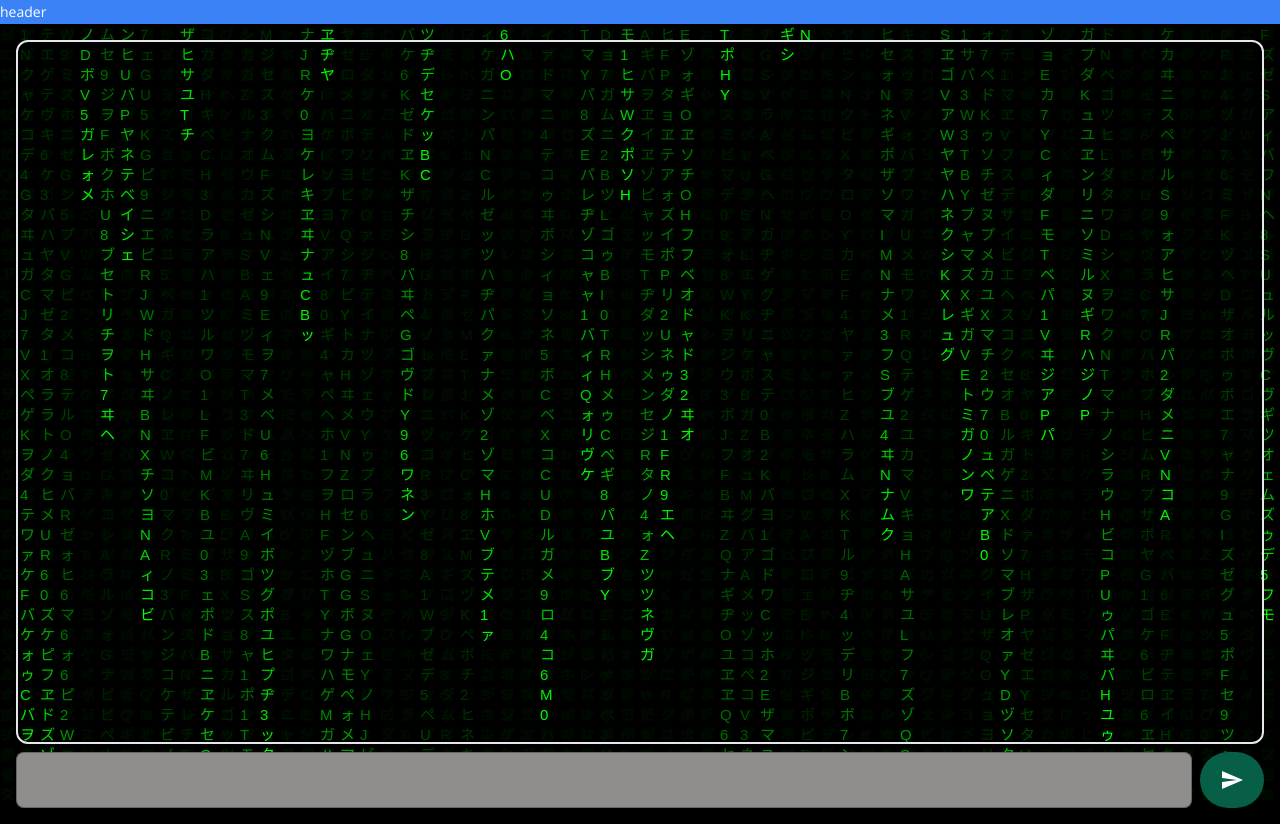
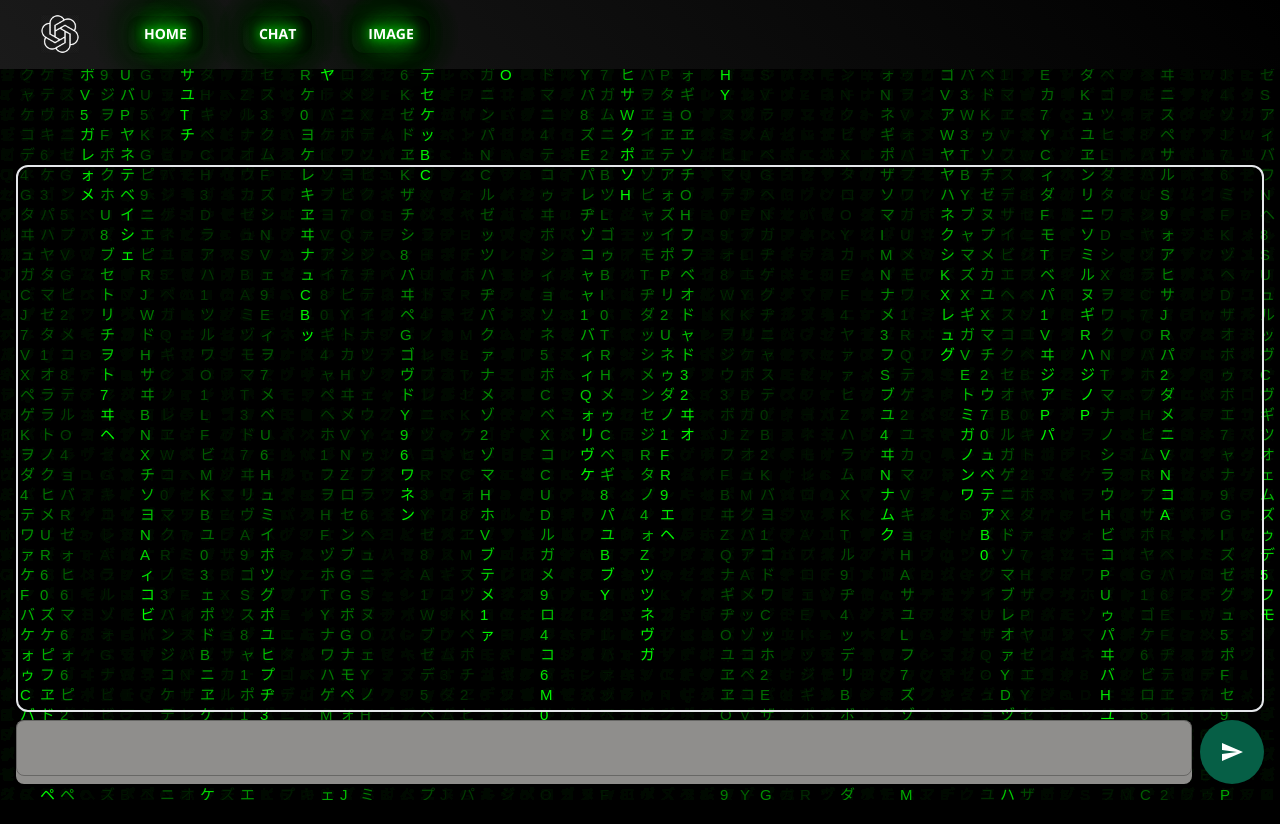
Before and after one commit to nrnbt/matrix-verse, a Next.js app: page /chat in a window 1280 px wide. After the commit the page ends 800 px from the top, so only its background shows below. Built offline with nearby package versions, Linux system fonts and the light colour scheme.

Commit message:
fixing layouts

```diff
--- a/src/assets/styles/global.css
+++ b/src/assets/styles/global.css
@@ -79,6 +79,11 @@
 			font-family: 'Segoe UI', Tahoma, Geneva, Verdana, sans-serif;
       background: linear-gradient(45deg, #1a1a1a, #000);
 }
+
+.bg-dark-transparent {
+  background: linear-gradient(45deg, #1a1a1a, #000);
+}
+
 @keyframes glow {
   from {
     text-shadow: 0 0 10px #0F0, 0 0 20px #0F0, 0 0 30px #0F0, 0 0 40px #0F0, 0 0 50px #0F0, 0 0 60px #0F0, 0 0 70px #0F0;
--- /dev/null
+++ b/src/components/page-components/Navigations.tsx
@@ -0,0 +1,53 @@
+import { Button } from '@mui/material'
+import Link from 'next/link'
+import { useRouter } from 'next/router'
+import { FunctionComponent } from 'react'
+
+interface Props {
+  className?: string
+}
+
+const Navigations: FunctionComponent<Props> = ({ className }) => {
+  const router = useRouter()
+  return (
+    <div className={className}>
+      {router.pathname !== '/' && (
+        <Button
+          variant='contained'
+          className='neon-text'
+        >
+          <Link
+            href={{
+              pathname: '/'
+            }}
+          ><a className='font-bold'>home</a>
+          </Link>
+        </Button>
+      )}
+      <Button
+        variant='contained'
+        className='neon-text'
+      >
+        <Link
+          href={{
+            pathname: '/chat'
+          }}
+        ><a className='font-bold'>chat</a>
+        </Link>
+      </Button>
+      <Button
+        variant='contained'
+        className='neon-text '
+      >
+        <Link
+          href={{
+            pathname: '/image'
+          }}
+        ><a className='font-bold'>image</a>
+        </Link>
+      </Button>
+    </div>
+  )
+}
+
+export default Navigations
--- a/src/layouts/Matrix.tsx
+++ b/src/layouts/Matrix.tsx
@@ -1,7 +1,7 @@
-import { Button } from '@mui/material'
-import Link from 'next/link'
+import Navigations from '@/components/page-components/Navigations'
+import cn from 'classnames'
 import { useRouter } from 'next/router'
-import React, { useRef, useEffect, FunctionComponent } from 'react'
+import { FunctionComponent, useEffect, useRef } from 'react'
 
 const MatrixRain: FunctionComponent = ({ children }) => {
   const canvasRef = useRef<HTMLCanvasElement>(null)
@@ -42,16 +42,25 @@ const MatrixRain: FunctionComponent = ({ children }) => {
   }, [])
 
   return (
-    <div style={{ position: 'relative' }}>
-      <canvas ref={canvasRef} style={{ position: 'absolute', top: 0, left: 0, zIndex: 0 }} width={window.innerWidth} height={window.innerHeight} />
-      <div style={{ position: 'absolute', bottom: 0, left: 0, zIndex: 1, width: '100%', height: '100%', backgroundColor: 'rgba(255, 255, 255, 0.5)' }}>
-        {router.pathname !== '/' && (
-          <div className='bg-blue-500'>
-            header
+    <div className='flex flex-col items-center h-screen relative'>
+      <canvas ref={canvasRef} style={{ position: 'static', top: 0, left: 0, zIndex: 0 }} width={window.innerWidth} height={window.innerHeight} />
+      {router.pathname !== '/matrix' && (
+        <div className='absolute flex flex-col justify-center items-center h-full w-full'>
+          <div className='static flex flex-col h-full '>
+            {router.pathname !== '/' && (
+              <div className='flex items-center bg-dark-transparent px-10 py-2 gap-10 w-screen' onClick={() => console.log('you clicked')}>
+                <img className='h-10 w-10' src='/icons/gpt-icon.png' alt='gpt-icon' />
+                <Navigations className='flex gap-10 justify-end m-2' />
+              </div>
+            )}
+            <div className={cn('flex bottom-0 pt-20 h-full justify-center items-center w-full')}>
+              <div className='flex justify-center items-center h-full w-full'>
+                {children}
+              </div>
+            </div>
           </div>
-        )}
-        {children}
-      </div>
+        </div>
+      )}
     </div>
   )
 }
--- a/src/pages/chat.tsx
+++ b/src/pages/chat.tsx
@@ -40,12 +40,12 @@ const ChatPage: FunctionComponent = () => {
       <Head>
         <title>Chat GPT 3.5 turbo</title>
       </Head>
-      <div className='flex flex-col justify-center items-center h-screen w-screen overflow-y-auto gap-2 p-4'>
-        <div className='flex flex-col h-full w-full border-2 overflow-y-auto rounded-xl'>
+      <div className='flex flex-col h-full justify-center items-center overflow-y-auto w-screen gap-2 p-4'>
+        <div className='flex flex-col w-full h-full border-2 overflow-y-auto rounded-xl'>
           {messages !== undefined && messages.length > 0 && messages.map((msg, idx) => (
             <div key={idx} className={cn('flex', msg.role === 'user' ? 'justify-end' : 'justify-start')}>
               <p
-                className={cn('flex flex-col text-xl p-4 m-7 w-fit rounded-lg max-w-7xl',
+                className={cn('flex flex-col text-xl p-4 m-7 w-fit h-fit rounded-lg max-w-7xl',
                   msg.role === 'user' ? 'bg-gray-600 font-semibold text-end' : 'bg-emerald-800 font-bold'
                 )}
               >
@@ -73,11 +73,11 @@ const ChatPage: FunctionComponent = () => {
             </div>
           )}
         </div>
-        <div className='flex w-full gap-2'>
+        <div className='flex w-full h-16 gap-2'>
           <TextField
             value={userMsg}
             onChange={(e) => setUserMsg(e.target.value)}
-            className='w-full rounded-lg'
+            className='w-full h-16 rounded-lg'
             sx={{
               input: { color: COLORS.primary.dark }
             }}
@@ -85,7 +85,7 @@ const ChatPage: FunctionComponent = () => {
               e.keyCode === 13 && handleClick()
             }}
           />
-          <IconButton className='w-16 rounded-full' onClick={handleClick}>{loading ? <ButtonLoader /> : <SendIcon />}</IconButton>
+          <IconButton className='w-16 h-16 rounded-full' onClick={handleClick}>{loading ? <ButtonLoader /> : <SendIcon />}</IconButton>
         </div>
       </div>
     </>
--- a/src/pages/index.tsx
+++ b/src/pages/index.tsx
@@ -1,7 +1,6 @@
 import Head from 'next/head'
 import { FunctionComponent } from 'react'
-import { Button } from '@mui/material'
-import Link from 'next/link'
+import Navigations from '@/components/page-components/Navigations'
 
 const HomePage: FunctionComponent = () => {
   return (
@@ -12,33 +11,12 @@ const HomePage: FunctionComponent = () => {
         <meta httpEquiv='X-UA-Compatible' content='IE=edge' />
         <meta name='viewport' content='width=device-width, initial-scale=1.0' />
       </Head>
-      <div className='flex flex-col justify-center items-center text-center'>
+      <div className='flex flex-col justify-center items-center text-center h-screen w-2/5'>
         <div className='text-4xl mb-8 px-4 py-2 neon-text rounded-xl'>GPT 3.5 Turbo</div>
         <div className='text-xl font-bold'>GPT-3.5 models can understand and generate natural language or code. Our most capable and cost effective model in the GPT-3.5 family is gpt-3.5-turbo which has been optimized for chat but works well for traditional completions tasks as well.</div>
         <div className='flex flex-col justify-center items-center p-4 gap-4'>
           <div className='pt-4 font-semibold'>Choose one of below</div>
-          <div className='flex gap-4'>
-            <Button
-              variant='contained'
-            >
-              <Link
-                href={{
-                  pathname: '/chat'
-                }}
-              ><div className='font-bold'>chat</div>
-              </Link>
-            </Button>
-            <Button
-              variant='contained'
-            >
-              <Link
-                href={{
-                  pathname: '/image'
-                }}
-              ><div className='font-bold'>image</div>
-              </Link>
-            </Button>
-          </div>
+          <Navigations className='flex gap-4' />
         </div>
       </div>
     </>
--- /dev/null
+++ b/src/pages/matrix.tsx
@@ -0,0 +1,7 @@
+import { FunctionComponent } from "react";
+
+const Matrix: FunctionComponent = () => {
+  return(<></>)
+}
+
+export default Matrix
```
Also changed, not shown: public/icons/gpt-icon.png (added), 1 other file (tests, documents, lock files or other folders).
